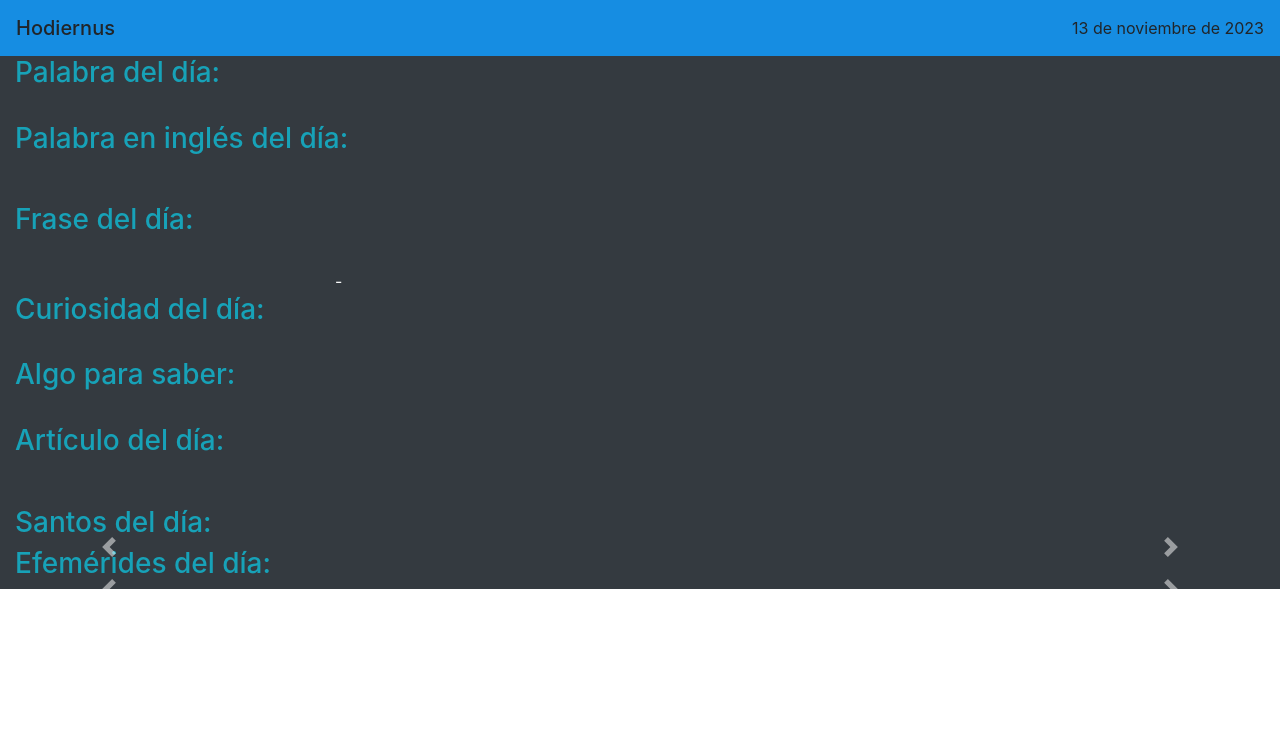
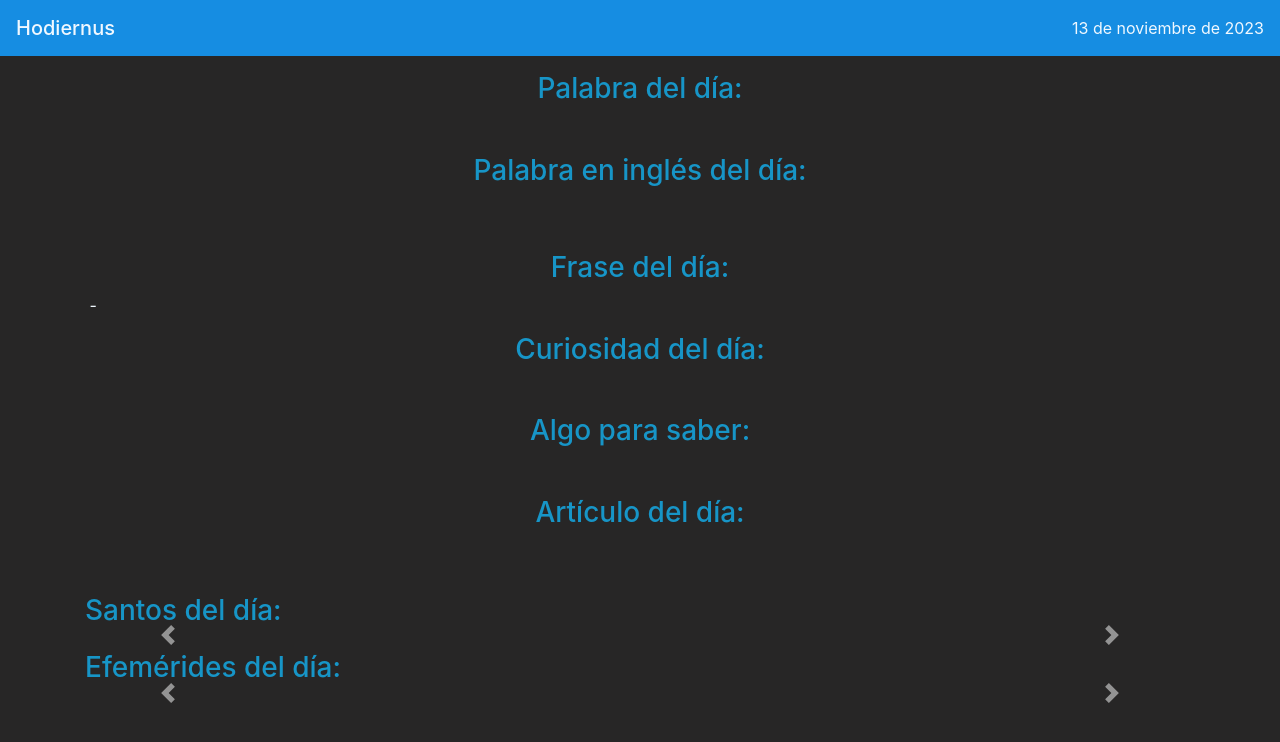
Before and after one commit to PedroLzr/hodie, a Flask app: template src/templates/index.html in a window 1280 px wide. Shown: the top 742 px of the page. Run offline with Flask 3, Linux system fonts and the light colour scheme; the template is opened without the code that fills it, so the values that code supplies are empty; some libraries are stand-ins or nearby versions.

Commit message:
cambio estilos

```diff
--- /dev/null
+++ b/src/static/css/index_style.css
@@ -0,0 +1,25 @@
+/* a[href^='http']::after{
+    content: '';
+    display: inline-block;
+    height: 1rem;
+    width: 1rem;
+    margin-left: 0.25rem;
+    background-size: cover;
+    background-image: url(https://tabler-icons.io/static/tabler-icons/icons/external-link.svg);
+} */
+
+h3{
+    text-align: center;
+    color: #1795c7;
+    margin-top: 1rem;
+    margin-bottom: 0.5rem;
+}
+
+h4{
+    display: inline-block;
+}
+
+body{
+    background-color: rgb(39, 38, 38);
+    color: aliceblue;
+}
--- a/src/templates/index.html
+++ b/src/templates/index.html
@@ -7,6 +7,7 @@
     <link rel="stylesheet" href="https://stackpath.bootstrapcdn.com/bootstrap/4.3.1/css/bootstrap.min.css"
         integrity="sha384-ggOyR0iXCbMQv3Xipma34MD+dH/1fQ784/j6cY/iJTQUOhcWr7x9JvoRxT2MZw1T" crossorigin="anonymous">
     <link rel="stylesheet" href="https://cdnjs.cloudflare.com/ajax/libs/font-awesome/6.0.0-beta3/css/all.min.css">
+    <link rel="stylesheet" href="{{ url_for('static', filename='css/index_style.css') }}">
 </head>
 
 <body>
@@ -24,17 +25,15 @@
         {% include 'header.html' %}
     </header>
 
-    <div class="container-fluid bg-dark text-light">
-        <section class="section">
-            <h3 class="h3 text-info">Palabra del día:</h3>
+    <div class="container">
+        <section>
             <div class="row">
-                <div class="col-md-6 offset-md-3">
-                    <div>
-                        <h4 style="display: inline-block;">{{ today.word.name }}</h4>
+                <div class="col">
+                    <h3>Palabra del día:</h3>
+                    <h4>{{ today.word.name }}</h4>
                     {% if today.word.link %}
                     <a href="{{ today.word.link }}" target="_blank"><i class="fas fa-external-link-alt"></i></a>
                     {% endif %}
-                    </div>
                     {% for def_word in today.word.defs_word %}
                     <ul>{{ def_word }}</ul>
                     {% endfor %}
@@ -42,84 +41,77 @@
             </div>
         </section>
 
-        <section class="section">
-            <h3 class="h3 text-info">Palabra en inglés del día:</h3>
+        <section>
             <div class="row">
-                <div class="col-md-6 offset-md-3">
-                    <div>
-                        <h4 style="display: inline-block;">{{ today.english_word.name }}</h4>
+                <div class="col">
+                    <h3>Palabra en inglés del día:</h3>
+                    <h4>{{ today.english_word.name }}</h4>
                     {% if today.english_word.link %}
                     <a href="{{ today.english_word.link }}" target="_blank"><i class="fas fa-external-link-alt"></i></a>
                     {% endif %}
-                    </div>
                     <ul>{{ today.english_word.def_word }}</ul>
                 </div>
             </div>
         </section>
 
-        <section class="section">
-            <h3 class="h3 text-info">Frase del día:</h3>
+        <section>
             <div class="row">
-                <div class="col-md-6 offset-md-3">
-                    <div>
-                        <h4 style="display: inline-block;">{{ today.saying.phrase }}</h4>
+                <div class="col">
+                    <h3>Frase del día:</h3>
+                    <h4>{{ today.saying.phrase }}</h4>
                     {% if today.saying.link %}
                     <a href="{{ today.saying.link }}" target="_blank"><i class="fas fa-external-link-alt"></i></a>
                     {% endif %}
-                    </div>
                     <span>{{ today.saying.author }} - {{ today.saying.desc_author }}</span>
                 </div>
             </div>
         </section>
 
-        <section class="section">
-            <h3 class="h3 text-info">Curiosidad del día:</h3>
+        <section>
             <div class="row">
-                <div class="col-md-6 offset-md-3">
-                    <h4 style="display: inline-block;">{{ today.curiosity.curiosity }}</h4>
+                <div class="col">
+                    <h3>Curiosidad del día:</h3>
+                    <h4>{{ today.curiosity.curiosity }}</h4>
                 </div>
             </div>
         </section>
 
-        <section class="section">
-            <h3 class="h3 text-info">Algo para saber:</h3>
+        <section>
             <div class="row">
-                <div class="col-md-6 offset-md-3">
-                    <h4 style="display: inline-block;">{{ today.something_to_know.something_to_know }}</h4>
+                <div class="col">
+                    <h3>Algo para saber:</h3>
+                    <h4>{{ today.something_to_know.something_to_know }}</h4>
                 </div>
             </div>
         </section>
 
-        <section class="section">
-            <h3 class="h3 text-info">Artículo del día:</h3>
+        <section>
             <div class="row">
-                <div class="col-md-6 offset-md-3">
-                    <div>
-                        <h4 style="display: inline-block;">{{ today.article.title }}</h4>
+                <div class="col">
+                    <h3>Artículo del día:</h3>
+                    <h4>{{ today.article.title }}</h4>
                     {% if today.article.link %}
                     <a href="{{ today.article.link }}" target="_blank"><i class="fas fa-external-link-alt"></i></a>
                     {% endif %}
-                    </div>
-                </div>
-                <div class="col-md-6 offset-md-3">
                     <p>{{ today.article.body }}</p>
                 </div>
             </div>
         </section>
 
-        <section class="section">
-            <div>
-                <h3 class="h3 text-info" style="display: inline-block;">Santos del día:</h3>
+        <section>
+            <div class="row">
+                <div class="col">
+                    <h3 style="display: inline-block;">Santos del día:</h3>
                     {% if today.saints.link %}
                     <a href="{{ today.saints.link }}" target="_blank"><i class="fas fa-external-link-alt"></i></a>
                     {% endif %}
-            </div>
                     <div id="carouselSaintsControls" class="carousel slide" data-ride="carousel" data-interval="false">
                         <div class="carousel-inner" role="listbox">
                             <ol class="carousel-indicators">
                                 {% for saint in today.saints.list %}
                                 {% if loop.index0 == 0 %}
-                        <li data-target="#carouselSaintsIndicators" data-slide-to="{{ loop.index0 }}" class="active">
+                                <li data-target="#carouselSaintsIndicators" data-slide-to="{{ loop.index0 }}"
+                                    class="active">
                                 </li>
                                 {% else %}
                                 <li data-target="#carouselSaintsIndicators" data-slide-to="{{ loop.index0 }}"></li>
@@ -151,16 +143,20 @@
                             <span class="sr-only">Siguiente</span>
                         </a>
                     </div>
+                </div>
+            </div>
         </section>
 
-        <section class="section">
-            <div>
-                <h3 class="h3 text-info" style="display: inline-block;">Efemérides del día:</h3>
+        <section>
+            <div class="row">
+                <div class="col">
+                    <h3 style="display: inline-block;">Efemérides del día:</h3>
                     {% if today.anniversaries.link %}
-                <a href="{{ today.anniversaries.link }}" target="_blank"><i class="fas fa-external-link-alt"></i></a>
+                    <a href="{{ today.anniversaries.link }}" target="_blank"><i
+                            class="fas fa-external-link-alt"></i></a>
                     {% endif %}
-            </div>
-            <div id="carouselAnniversariesControls" class="carousel slide" data-ride="carousel" data-interval="false">
+                    <div id="carouselAnniversariesControls" class="carousel slide" data-ride="carousel"
+                        data-interval="false">
                         <div class="carousel-inner" role="listbox">
                             <ol class="carousel-indicators">
                                 {% for anniversarie in today.anniversaries.list %}
@@ -169,7 +165,8 @@
                                     class="active">
                                 </li>
                                 {% else %}
-                        <li data-target="#carouselAnniversariesIndicators" data-slide-to="{{ loop.index0 }}"></li>
+                                <li data-target="#carouselAnniversariesIndicators" data-slide-to="{{ loop.index0 }}">
+                                </li>
                                 {% endif %}
                                 {% endfor %}
                             </ol>
@@ -189,14 +186,18 @@
                             {% endif %}
                             {% endfor %}
                         </div>
-                <a class="carousel-control-prev" href="#carouselAnniversariesControls" role="button" data-slide="prev">
+                        <a class="carousel-control-prev" href="#carouselAnniversariesControls" role="button"
+                            data-slide="prev">
                             <span class="carousel-control-prev-icon" aria-hidden="true"></span>
                             <span class="sr-only">Anterior</span>
                         </a>
-                <a class="carousel-control-next" href="#carouselAnniversariesControls" role="button" data-slide="next">
+                        <a class="carousel-control-next" href="#carouselAnniversariesControls" role="button"
+                            data-slide="next">
                             <span class="carousel-control-next-icon" aria-hidden="true"></span>
                             <span class="sr-only">Siguiente</span>
                         </a>
+                    </div>
+                </div>
             </div>
         </section>
     </div>
```
Lines whose indentation alone changed are shown as unchanged.
